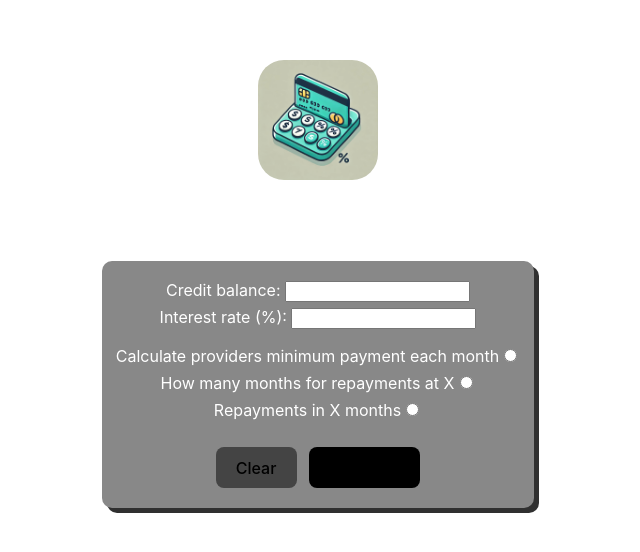
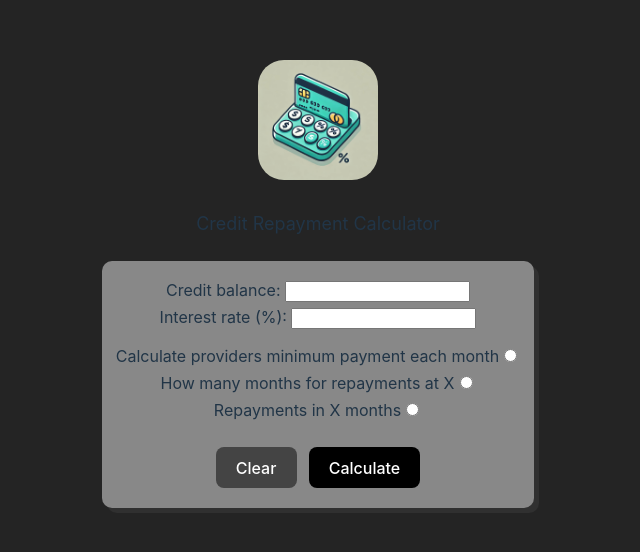
Before and after one commit to Kamran-naseem97/credit-calculator, a React (Vite) app: page / in a window 1280 px wide. Shown: the part 128-680 px from the top of the page, without its empty margins (322-962 px from the left). Built offline with nearby package versions, Linux system fonts and the light colour scheme.

Commit message:
fixes styling isssues and adds validation

```diff
--- a/index.html
+++ b/index.html
@@ -4,6 +4,11 @@
 		<meta charset="UTF-8" />
 		<meta name="viewport" content="width=device-width, initial-scale=1.0" />
 		<title>Calculator App</title>
+		<style>
+			body {
+				background-color: #242424;
+			}
+		</style>
 	</head>
 	<body>
 		<div id="root"></div>
--- a/src/App.css
+++ b/src/App.css
@@ -3,7 +3,6 @@
 	margin: 0 auto;
 	padding: 2rem;
 	text-align: center;
-	color: white;
 }
 
 .logo {
@@ -50,12 +49,14 @@
 	margin: 6px;
 	margin-top: 25px;
 	background-color: black;
+	color: white;
 }
 
 .clear-button {
 	margin: 6px;
 	margin-top: 25px;
 	background-color: #444444;
+	color: white;
 }
 
 .results-table table {
--- a/src/App.jsx
+++ b/src/App.jsx
@@ -31,7 +31,9 @@ function App() {
 			newErrors.interestRate = "Please enter a valid interest rate.";
 		}
 
-		if (selectedMode === "minimum") {
+		if (!selectedMode) {
+			newErrors.selectedMode = "Please select a repayment mode.";
+		} else if (selectedMode === "minimum") {
 			if (!maxMonths || isNaN(maxMonths)) {
 				newErrors.maxMonths = "Please enter the number of months.";
 			}
@@ -45,7 +47,7 @@ function App() {
 			}
 		} else if (selectedMode === "desiredMonths") {
 			if (!desiredMonths || isNaN(desiredMonths)) {
-				newErrors.desiredMonths = "Please enter a valid number of months.";
+				newErrors.desiredMonths = "Please enter the number of months.";
 			}
 		}
 
@@ -324,6 +326,9 @@ function App() {
 				<button className="calculate-button" onClick={calculateRepayments}>
 					Calculate
 				</button>
+				{errors.selectedMode && (
+					<p className="error-message">{errors.selectedMode}</p>
+				)}
 			</div>
 
 			{results.length > 0 && (
```
